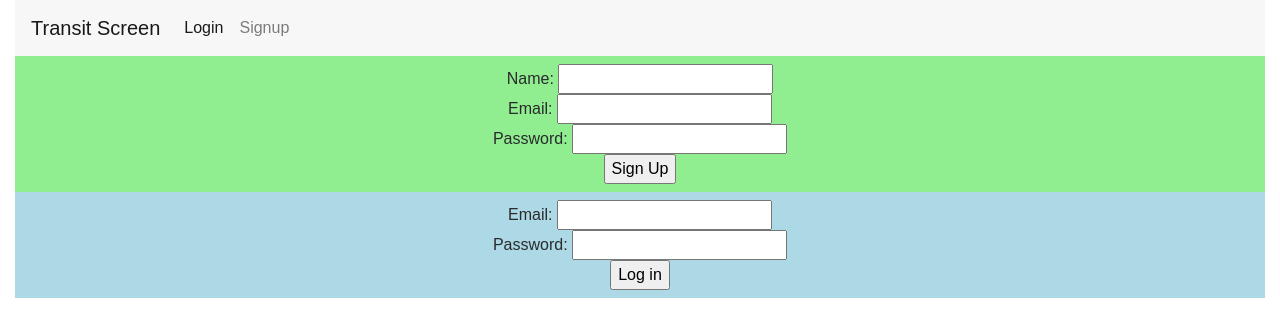
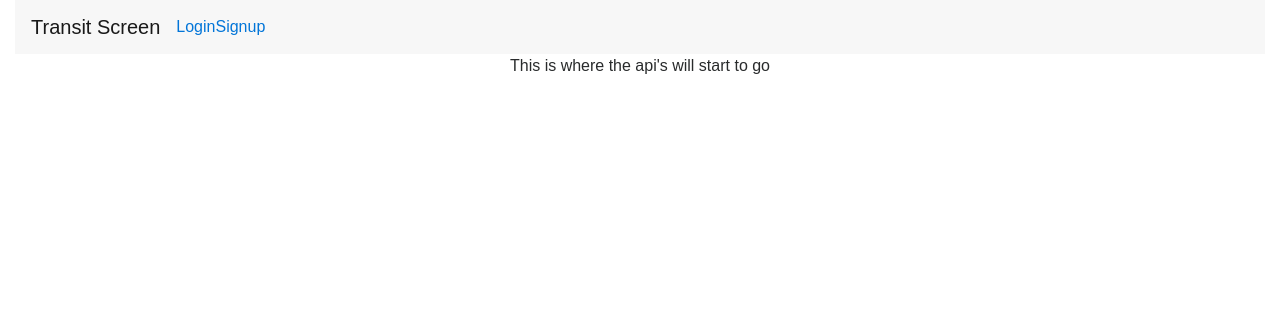
Before and after one commit to tbricca/transportation-board, a React (Create React App) app in the folder client/: page / in a window 1280 px wide. Shown: the top 336 px of the page. Built offline with nearby package versions, Linux system fonts and the light colour scheme.

Commit message:
setup navbar to navigate to separate pages for auth and home page

```diff
--- a/client/src/App.js
+++ b/client/src/App.js
@@ -8,8 +8,10 @@ import './App.css';
 import Signup from './Signup';
 import Login from './Login';
 import Logout from './Logout';
+import Home from './Home';
 import UserProfile from './UserProfile';
 import axios from 'axios';
+
 
 class App extends Component {
   constructor(props) {
@@ -70,17 +72,20 @@ class App extends Component {
       );
     } else {
       return (
+        <div>
+          <Router>
         <div className='App'>
            <div className="container-fluid">
             <nav className="navbar navbar-toggleable-md navbar-light bg-faded">
                 {/* <button className="navbar-toggler navbar-toggler-right" type="button" data-toggle="collapse" data-target="#navbarNavAltMarkup" aria-controls="navbarNavAltMarkup" aria-expanded="false" aria-label="Toggle navigation">
                   <span className="navbar-toggler-icon"></span>
                 </button> */}
-                <a className="navbar-brand" href="#">Transit Screen</a>
+                <Link className="navbar-brand" to="/">Transit Screen</Link>
                 <div className="collapse navbar-collapse" id="navbarNavAltMarkup">
                   <div className="navbar-nav">
-                    <a className="nav-item nav-link active" href="#">Login <span className="sr-only">(current)</span></a>
-                    <a className="nav-item nav-link" href="#">Signup</a>
+                  <li><Link to="login"><span className="glyphicon glyphicon-log-in"></span>Login</Link></li>
+                  <li><Link to="signup"><span className="glyphicon glyphicon-signup"></span>Signup</Link></li>
+                    {/* <a className="nav-item nav-link" href="#">Signup</a> */}
                   </div>
                   {/* <ul className="nav navbar-nav navbar-right">
                   <li><Link to="signup"><span className="glyphicon glyphicon-user"></span>Sign Up</Link></li>
@@ -88,15 +93,22 @@ class App extends Component {
                 </ul> */}
                 </div>
               </nav>
-              <div className='SignupBox'>
+              {/* <div className='SignupBox'>
                 <Signup lift={this.liftTokenToState} />
               </div>
 
               <div className='LoginBox'>
                 <Login lift={this.liftTokenToState} />
-              </div>
+              </div> */}
+
           </div>
+            <Route exact path="/" render={(props) => <Home />}/>
+             {/* Link to log in log out paths */}
+            <Route path="/login" render={(props)=> <Login lift={this.liftTokenToState} />} />
+            <Route path="/signup" render={(props)=> <Signup lift={this.liftTokenToState} />} />
         </div>
+      </Router>
+      </div>
       );
     }
   }
--- /dev/null
+++ b/client/src/Home.js
@@ -0,0 +1,19 @@
+import React, { Component } from 'react';
+import axios from "axios";
+
+
+class Home extends Component {
+    constructor(props) {
+        super(props)
+
+    }
+    render() {
+        return (
+            <div>
+            <p> This is where the api's will start to go </p>
+          </div>
+        )
+    }
+}
+
+export default Home;
--- a/client/src/Login.js
+++ b/client/src/Login.js
@@ -33,11 +33,15 @@ class Login extends Component {
 
   render() {
     return (
+    <div className="well">
+      <h3>Log In </h3>
       <form onSubmit={this.handleSubmit}>
         Email: <input type='text' value={this.state.email} onChange={this.handleEmailChange} /><br />
         Password: <input type='password' value={this.state.password} onChange={this.handlePasswordChange} /><br />
         <input type='submit' value='Log in' />
       </form>
+    </div>
+
     );
   }
 }
```
